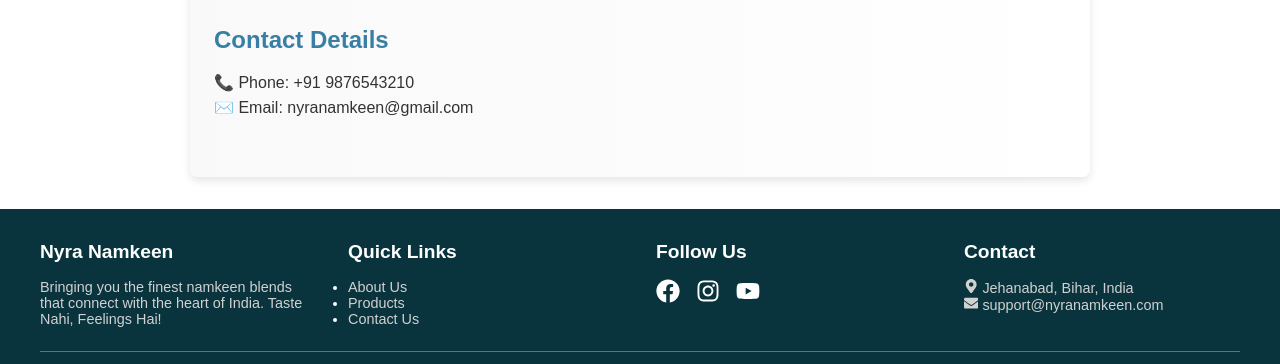
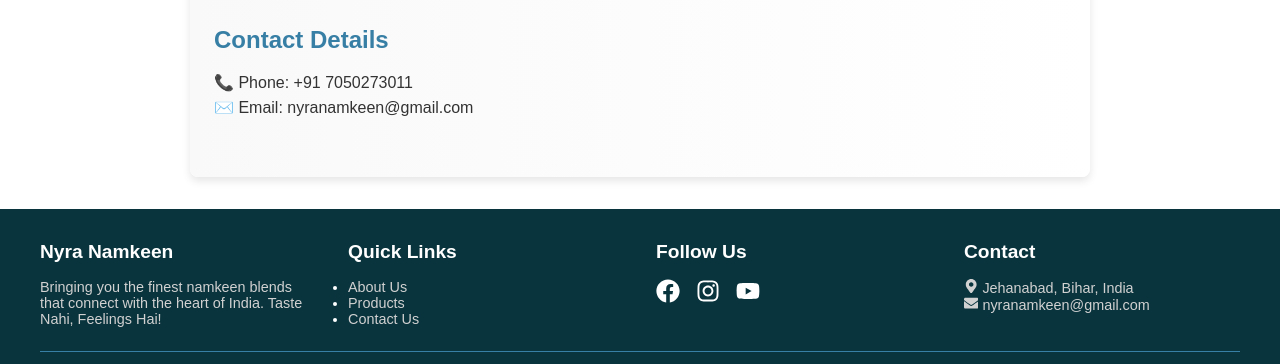
Before and after one commit to yashuzuwakia/nyra-namkeen, a React (Create React App) app: page /contact in a window 1280 px wide. Shown: the part 851-1215 px from the top of the page. Built offline with nearby package versions, Linux system fonts and the light colour scheme.

Commit message:
update contact

```diff
--- a/src/components/Footer.jsx
+++ b/src/components/Footer.jsx
@@ -31,7 +31,7 @@
         <div className="footer-section contact">
           <h3>Contact</h3>
           <p><FaMapMarkerAlt /> Jehanabad, Bihar, India</p>
-          <p><FaEnvelope /> support@nyranamkeen.com</p>
+          <p><FaEnvelope /> nyranamkeen@gmail.com</p>
         </div>
       </div>
       <div className="footer-bottom">
--- a/src/pages/Contact.jsx
+++ b/src/pages/Contact.jsx
@@ -49,7 +49,7 @@
         {/* Contact Details */}
         <div className="contact-section">
           <h2>Contact Details</h2>
-          <p>📞 Phone: +91 9876543210</p>
+          <p>📞 Phone: +91 7050273011</p>
           <p>✉️ Email: nyranamkeen@gmail.com</p>
         </div>
       </div>
```
